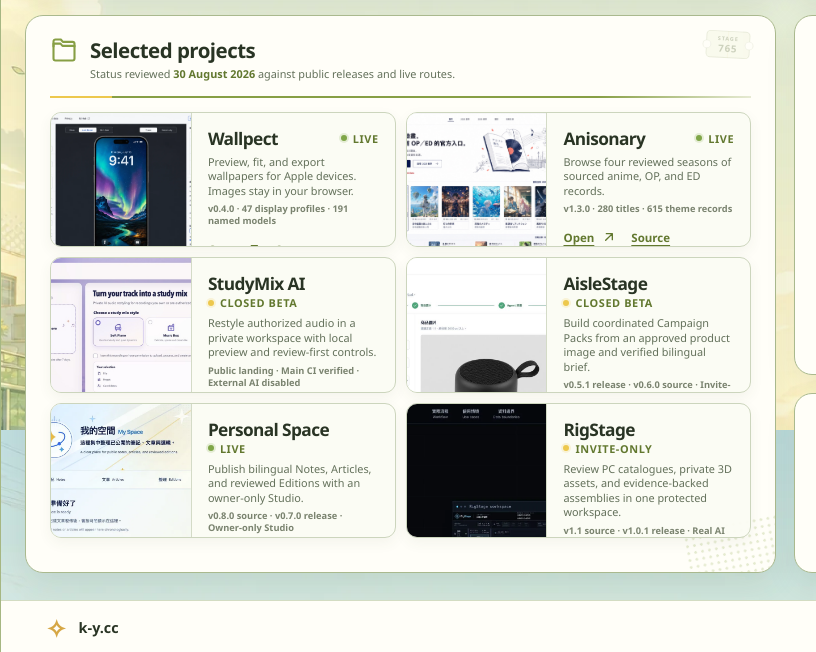
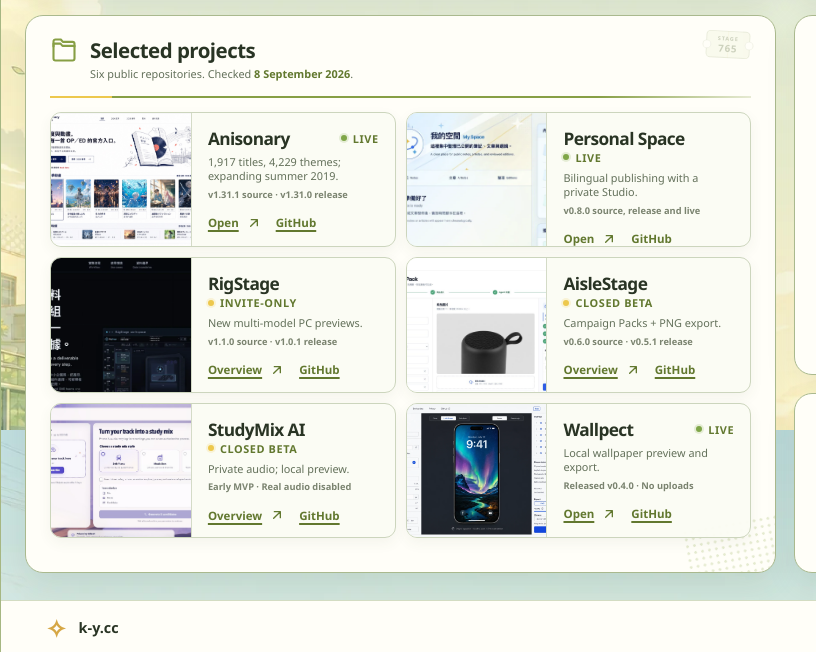
Before and after one commit to kyeunga25/kyeunga25.github.io, a website: page index.html in a window 1280 px wide. Shown: the part 370-1022 px from the top of the page, 0-816 px from the left. Drawn offline with Linux system fonts and the light colour scheme.

Commit message:
(docs): refresh portfolio project status

```diff
--- a/index.html
+++ b/index.html
@@ -219,66 +219,13 @@
             <div class="project-heading-copy">
               <h2 id="project-title">Selected projects</h2>
               <p>
-                Status reviewed
-                <time datetime="2026-08-30">30 August 2026</time>
-                against public releases and live routes.
+                Six public repositories. Checked
+                <time datetime="2026-09-08">8 September 2026</time>.
               </p>
             </div>
           </div>
 
           <div class="project-showcase">
-            <article class="project-card">
-              <a
-                class="project-media"
-                href="https://wallpect.k-y.cc/"
-                target="_blank"
-                rel="noopener noreferrer"
-                aria-label="Open Wallpect"
-              >
-                <img
-                  src="assets/wallpect-dashboard.webp"
-                  alt="Wallpect wallpaper fitting and device preview interface"
-                  width="1568"
-                  height="1003"
-                  decoding="async"
-                />
-              </a>
-
-              <div class="project-card-body">
-                <div class="project-title-row">
-                  <h3>Wallpect</h3>
-                  <span class="project-status is-live">Live</span>
-                </div>
-                <p>
-                  Preview, fit, and export wallpapers for Apple devices. Images
-                  stay in your browser.
-                </p>
-                <small class="project-meta"
-                  >v0.4.0 · 47 display profiles · 191 named models</small
-                >
-                <div class="project-links">
-                  <a
-                    class="project-link"
-                    href="https://wallpect.k-y.cc/"
-                    target="_blank"
-                    rel="noopener noreferrer"
-                  >
-                    Open
-                    <svg viewBox="0 0 24 24" aria-hidden="true">
-                      <path d="M7 17 17 7M8 7h9v9" />
-                    </svg>
-                  </a>
-                  <a
-                    class="project-link"
-                    href="https://github.com/kyeunga25/wallpect"
-                    target="_blank"
-                    rel="noopener noreferrer"
-                    >Source</a
-                  >
-                </div>
-              </div>
-            </article>
-
             <article class="project-card">
               <a
                 class="project-media"
@@ -292,7 +239,6 @@
                   alt="Anisonary seasonal anime and theme-song directory"
                   width="1000"
                   height="763"
-                  loading="lazy"
                   decoding="async"
                 />
               </a>
@@ -302,12 +248,9 @@
                   <h3>Anisonary</h3>
                   <span class="project-status is-live">Live</span>
                 </div>
-                <p>
-                  Browse four reviewed seasons of sourced anime, OP, and ED
-                  records.
-                </p>
+                <p>1,917 titles, 4,229 themes; expanding summer 2019.</p>
                 <small class="project-meta"
-                  >v1.3.0 · 280 titles · 615 theme records</small
+                  >v1.31.1 source · v1.31.0 release</small
                 >
                 <div class="project-links">
                   <a
@@ -326,7 +269,157 @@
                     href="https://github.com/kyeunga25/anisonary"
                     target="_blank"
                     rel="noopener noreferrer"
-                    >Source</a
+                    >GitHub</a
+                  >
+                </div>
+              </div>
+            </article>
+
+            <article class="project-card">
+              <a
+                class="project-media"
+                href="https://space.k-y.cc/"
+                target="_blank"
+                rel="noopener noreferrer"
+                aria-label="Open Personal Space"
+              >
+                <img
+                  src="assets/project-personal-space.webp"
+                  alt="Personal Space bilingual publishing homepage"
+                  width="1280"
+                  height="720"
+                  loading="lazy"
+                  decoding="async"
+                />
+              </a>
+
+              <div class="project-card-body">
+                <div class="project-title-row">
+                  <h3>Personal Space</h3>
+                  <span class="project-status is-live">Live</span>
+                </div>
+                <p>Bilingual publishing with a private Studio.</p>
+                <small class="project-meta"
+                  >v0.8.0 source, release and live</small
+                >
+                <div class="project-links">
+                  <a
+                    class="project-link"
+                    href="https://space.k-y.cc/"
+                    target="_blank"
+                    rel="noopener noreferrer"
+                  >
+                    Open
+                    <svg viewBox="0 0 24 24" aria-hidden="true">
+                      <path d="M7 17 17 7M8 7h9v9" />
+                    </svg>
+                  </a>
+                  <a
+                    class="project-link"
+                    href="https://github.com/kyeunga25/personal-space"
+                    target="_blank"
+                    rel="noopener noreferrer"
+                    >GitHub</a
+                  >
+                </div>
+              </div>
+            </article>
+
+            <article class="project-card">
+              <a
+                class="project-media"
+                href="https://rigstage.k-y.cc/"
+                target="_blank"
+                rel="noopener noreferrer"
+                aria-label="Open RigStage"
+              >
+                <img
+                  src="assets/project-rigstage.webp"
+                  alt="RigStage evidence-backed 3D PC assembly landing page"
+                  width="1271"
+                  height="715"
+                  loading="lazy"
+                  decoding="async"
+                />
+              </a>
+
+              <div class="project-card-body">
+                <div class="project-title-row">
+                  <h3>RigStage</h3>
+                  <span class="project-status is-beta">Invite-only</span>
+                </div>
+                <p>New multi-model PC previews.</p>
+                <small class="project-meta"
+                  >v1.1.0 source · v1.0.1 release</small
+                >
+                <div class="project-links">
+                  <a
+                    class="project-link"
+                    href="https://rigstage.k-y.cc/"
+                    target="_blank"
+                    rel="noopener noreferrer"
+                  >
+                    Overview
+                    <svg viewBox="0 0 24 24" aria-hidden="true">
+                      <path d="M7 17 17 7M8 7h9v9" />
+                    </svg>
+                  </a>
+                  <a
+                    class="project-link"
+                    href="https://github.com/kyeunga25/pc-ai-3d-builder"
+                    target="_blank"
+                    rel="noopener noreferrer"
+                    >GitHub</a
+                  >
+                </div>
+              </div>
+            </article>
+
+            <article class="project-card">
+              <a
+                class="project-media"
+                href="https://aislestage.k-y.cc/"
+                target="_blank"
+                rel="noopener noreferrer"
+                aria-label="Open AisleStage"
+              >
+                <img
+                  src="assets/project-aislestage.jpg"
+                  alt="AisleStage Campaign Agent workspace with a synthetic speaker brief"
+                  width="1536"
+                  height="720"
+                  loading="lazy"
+                  decoding="async"
+                />
+              </a>
+
+              <div class="project-card-body">
+                <div class="project-title-row">
+                  <h3>AisleStage</h3>
+                  <span class="project-status is-beta">Closed beta</span>
+                </div>
+                <p>Campaign Packs + PNG export.</p>
+                <small class="project-meta"
+                  >v0.6.0 source · v0.5.1 release</small
+                >
+                <div class="project-links">
+                  <a
+                    class="project-link"
+                    href="https://aislestage.k-y.cc/"
+                    target="_blank"
+                    rel="noopener noreferrer"
+                  >
+                    Overview
+                    <svg viewBox="0 0 24 24" aria-hidden="true">
+                      <path d="M7 17 17 7M8 7h9v9" />
+                    </svg>
+                  </a>
+                  <a
+                    class="project-link"
+                    href="https://github.com/kyeunga25/aislestage"
+                    target="_blank"
+                    rel="noopener noreferrer"
+                    >GitHub</a
                   >
                 </div>
               </div>
@@ -355,18 +448,62 @@
                   <h3>StudyMix AI</h3>
                   <span class="project-status is-beta">Closed beta</span>
                 </div>
-                <p>
-                  Restyle authorized audio in a private workspace with local
-                  preview and review-first controls.
-                </p>
+                <p>Private audio; local preview.</p>
                 <small class="project-meta"
-                  >Public landing · Main CI verified · External AI
-                  disabled</small
+                  >Early MVP · Real audio disabled</small
                 >
                 <div class="project-links">
                   <a
                     class="project-link"
                     href="https://studymix.k-y.cc/"
+                    target="_blank"
+                    rel="noopener noreferrer"
+                  >
+                    Overview
+                    <svg viewBox="0 0 24 24" aria-hidden="true">
+                      <path d="M7 17 17 7M8 7h9v9" />
+                    </svg>
+                  </a>
+                  <a
+                    class="project-link"
+                    href="https://github.com/kyeunga25/studymix-ai"
+                    target="_blank"
+                    rel="noopener noreferrer"
+                    >GitHub</a
+                  >
+                </div>
+              </div>
+            </article>
+
+            <article class="project-card">
+              <a
+                class="project-media"
+                href="https://wallpect.k-y.cc/"
+                target="_blank"
+                rel="noopener noreferrer"
+                aria-label="Open Wallpect"
+              >
+                <img
+                  src="assets/wallpect-dashboard.webp"
+                  alt="Wallpect wallpaper fitting and device preview interface"
+                  width="1568"
+                  height="1003"
+                  loading="lazy"
+                  decoding="async"
+                />
+              </a>
+
+              <div class="project-card-body">
+                <div class="project-title-row">
+                  <h3>Wallpect</h3>
+                  <span class="project-status is-live">Live</span>
+                </div>
+                <p>Local wallpaper preview and export.</p>
+                <small class="project-meta">Released v0.4.0 · No uploads</small>
+                <div class="project-links">
+                  <a
+                    class="project-link"
+                    href="https://wallpect.k-y.cc/"
                     target="_blank"
                     rel="noopener noreferrer"
                   >
@@ -377,164 +514,11 @@
                   </a>
                   <a
                     class="project-link"
-                    href="https://github.com/kyeunga25/studymix-ai"
+                    href="https://github.com/kyeunga25/wallpect"
                     target="_blank"
                     rel="noopener noreferrer"
-                    >Source</a
+                    >GitHub</a
                   >
-                </div>
-              </div>
-            </article>
-
-            <article class="project-card">
-              <a
-                class="project-media"
-                href="https://aislestage.k-y.cc/"
-                target="_blank"
-                rel="noopener noreferrer"
-                aria-label="Open AisleStage"
-              >
-                <img
-                  src="assets/project-aislestage.jpg"
-                  alt="AisleStage Campaign Agent workspace with a synthetic speaker brief"
-                  width="1536"
-                  height="720"
-                  loading="lazy"
-                  decoding="async"
-                />
-              </a>
-
-              <div class="project-card-body">
-                <div class="project-title-row">
-                  <h3>AisleStage</h3>
-                  <span class="project-status is-beta">Closed beta</span>
-                </div>
-                <p>
-                  Build coordinated Campaign Packs from an approved product
-                  image and verified bilingual brief.
-                </p>
-                <small class="project-meta"
-                  >v0.5.1 release · v0.6.0 source · Invite-only</small
-                >
-                <div class="project-links">
-                  <a
-                    class="project-link"
-                    href="https://aislestage.k-y.cc/"
-                    target="_blank"
-                    rel="noopener noreferrer"
-                  >
-                    Open
-                    <svg viewBox="0 0 24 24" aria-hidden="true">
-                      <path d="M7 17 17 7M8 7h9v9" />
-                    </svg>
-                  </a>
-                  <a
-                    class="project-link"
-                    href="https://github.com/kyeunga25/aislestage"
-                    target="_blank"
-                    rel="noopener noreferrer"
-                    >Source</a
-                  >
-                </div>
-              </div>
-            </article>
-
-            <article class="project-card">
-              <a
-                class="project-media"
-                href="https://space.k-y.cc/"
-                target="_blank"
-                rel="noopener noreferrer"
-                aria-label="Open Personal Space"
-              >
-                <img
-                  src="assets/project-personal-space.webp"
-                  alt="Personal Space bilingual publishing homepage"
-                  width="1280"
-                  height="720"
-                  loading="lazy"
-                  decoding="async"
-                />
-              </a>
-
-              <div class="project-card-body">
-                <div class="project-title-row">
-                  <h3>Personal Space</h3>
-                  <span class="project-status is-live">Live</span>
-                </div>
-                <p>
-                  Publish bilingual Notes, Articles, and reviewed Editions with
-                  an owner-only Studio.
-                </p>
-                <small class="project-meta"
-                  >v0.8.0 source · v0.7.0 release · Owner-only Studio</small
-                >
-                <div class="project-links">
-                  <a
-                    class="project-link"
-                    href="https://space.k-y.cc/"
-                    target="_blank"
-                    rel="noopener noreferrer"
-                  >
-                    Open
-                    <svg viewBox="0 0 24 24" aria-hidden="true">
-                      <path d="M7 17 17 7M8 7h9v9" />
-                    </svg>
-                  </a>
-                  <a
-                    class="project-link"
-                    href="https://github.com/kyeunga25/personal-space"
-                    target="_blank"
-                    rel="noopener noreferrer"
-                    >Source</a
-                  >
-                </div>
-              </div>
-            </article>
-
-            <article class="project-card">
-              <a
-                class="project-media"
-                href="https://rigstage.k-y.cc/"
-                target="_blank"
-                rel="noopener noreferrer"
-                aria-label="Open RigStage"
-              >
-                <img
-                  src="assets/project-rigstage.webp"
-                  alt="RigStage evidence-backed 3D PC assembly landing page"
-                  width="1271"
-                  height="715"
-                  loading="lazy"
-                  decoding="async"
-                />
-              </a>
-
-              <div class="project-card-body">
-                <div class="project-title-row">
-                  <h3>RigStage</h3>
-                  <span class="project-status is-beta">Invite-only</span>
-                </div>
-                <p>
-                  Review PC catalogues, private 3D assets, and evidence-backed
-                  assemblies in one protected workspace.
-                </p>
-                <small class="project-meta"
-                  >v1.1 source · v1.0.1 release · Real AI disabled</small
-                >
-                <div class="project-links">
-                  <a
-                    class="project-link"
-                    href="https://rigstage.k-y.cc/"
-                    target="_blank"
-                    rel="noopener noreferrer"
-                  >
-                    Open
-                    <svg viewBox="0 0 24 24" aria-hidden="true">
-                      <path d="M7 17 17 7M8 7h9v9" />
-                    </svg>
-                  </a>
-                  <span class="project-source-note">Private source</span>
                 </div>
               </div>
             </article>
```
Also changed, not shown: docs/PROJECT_STATUS.md (+89 -58 lines), scripts/check-site.mjs (+8 -8 lines).
